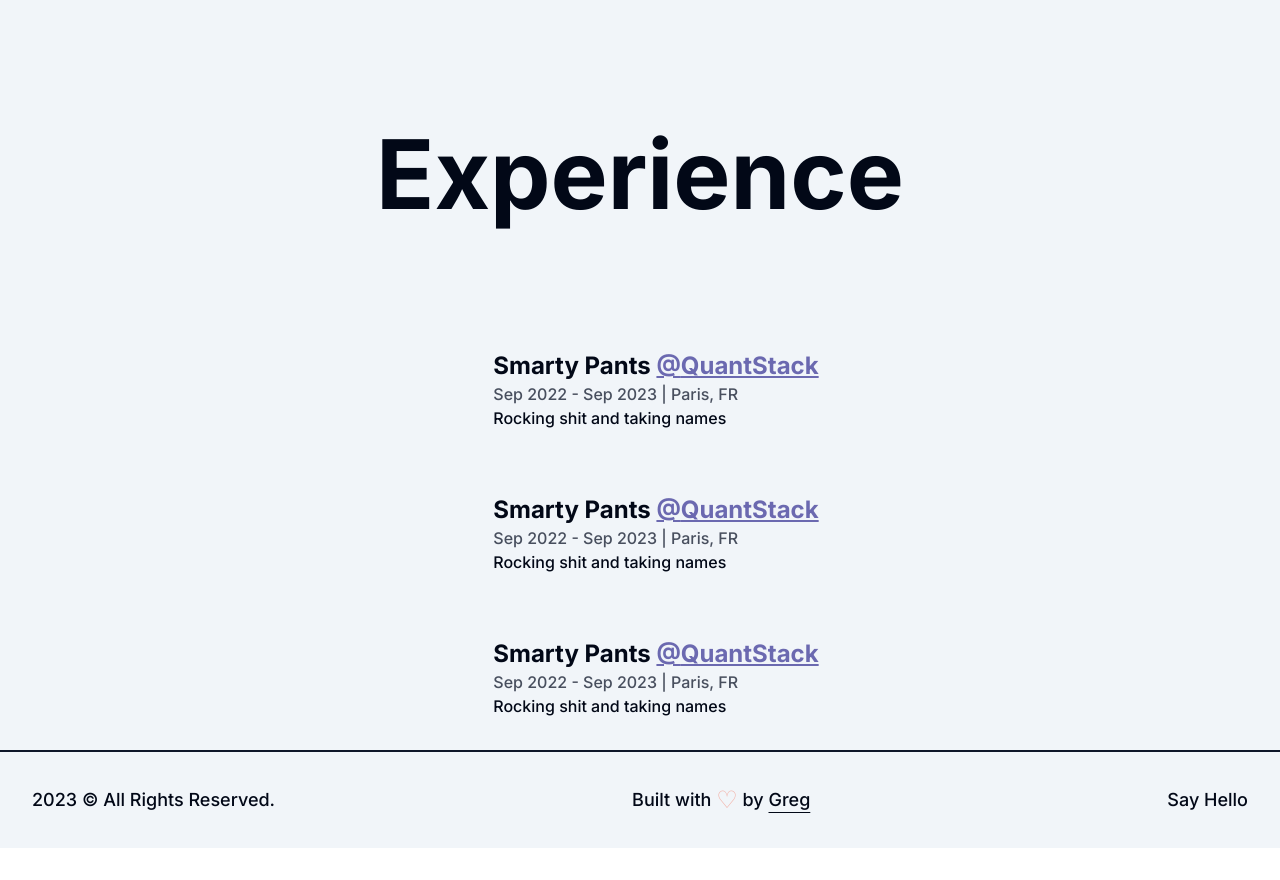
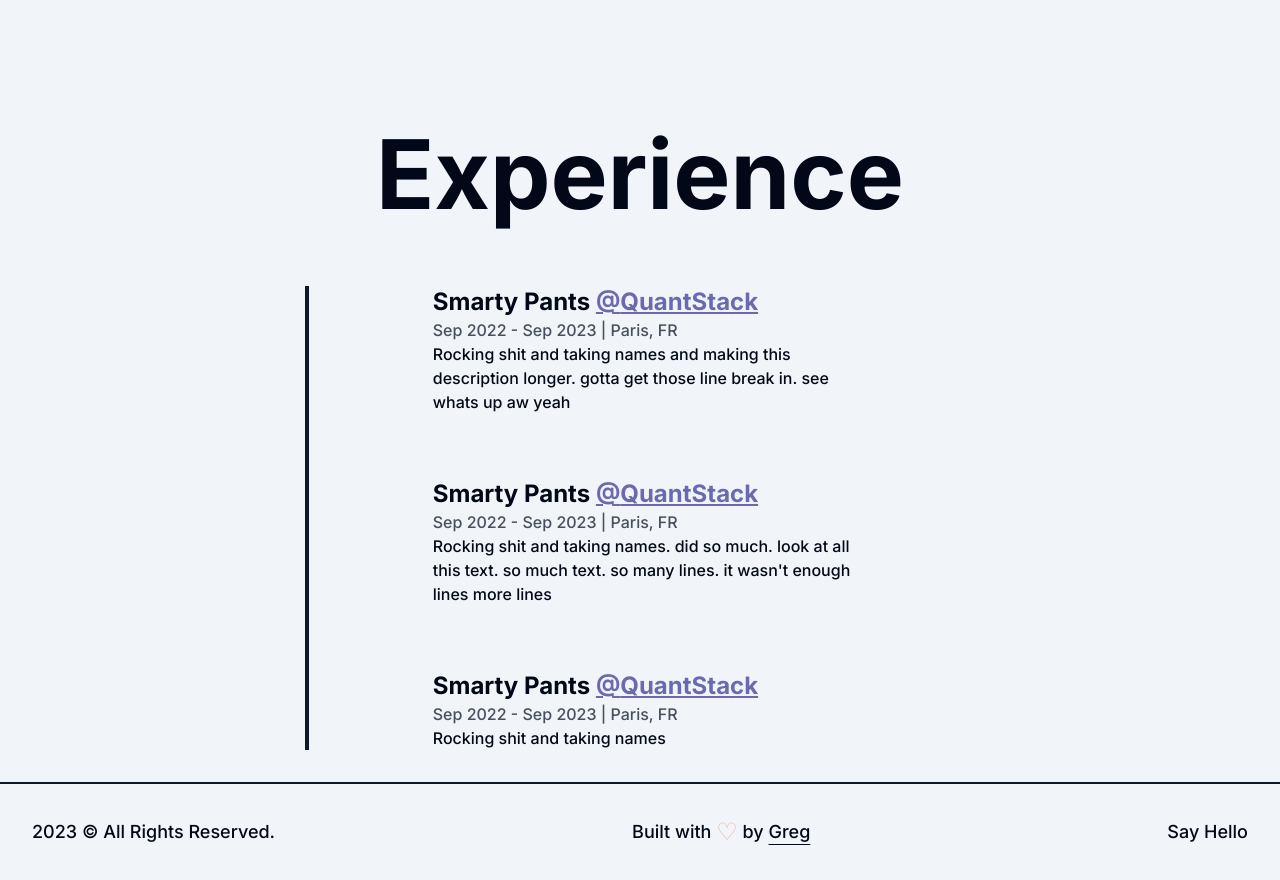
Before and after one commit to gjmooney/portfolio, a Next.js app: page /about in a window 1280 px wide. Shown: the part 1870-2750 px from the top of the page. Before the commit the page ends 2718 px from the top, so only its background shows below. Built offline with nearby package versions, Linux system fonts and the light colour scheme.

Commit message:
More experience section

```diff
--- a/components/Experience.tsx
+++ b/components/Experience.tsx
@@ -16,7 +16,7 @@ const Details = ({
   work,
 }: DetailsProps) => {
   return (
-    <li className="mx-auto my-8 flex w-fit flex-col items-center justify-between first:mt-0 last:mb-0">
+    <li className="mx-auto my-8 flex w-[60%] flex-col justify-between first:mt-0 last:mb-0">
       <div>
         <h3 className="text-2xl font-bold capitalize ">
           {position}&nbsp;
@@ -40,19 +40,20 @@ const Details = ({
 const Experience = () => {
   return (
     <div className="mt-32">
-      <h2 className="mb-32 w-full text-center text-8xl font-bold">
+      <h2 className="mb-16 w-full text-center text-8xl font-bold">
         Experience
       </h2>
 
       <div className="relative mx-auto w-[75%]">
-        <ul className="ml-4 flex w-full flex-col items-start justify-between">
+        <div className="absolute left-8 top-0 h-full w-[4px] origin-top bg-primary" />
+        <ul className="ml-4 flex flex-col items-start justify-between">
           <Details
             position="Smarty Pants"
             company="QuantStack"
             address="Paris, FR"
             companyLink="https://www.quantstack.com"
             time="Sep 2022 - Sep 2023"
-            work="Rocking shit and taking names"
+            work="Rocking shit and taking names and making this description longer. gotta get those line break in. see whats up aw yeah"
           />
           <Details
             position="Smarty Pants"
@@ -60,7 +61,7 @@ const Experience = () => {
             address="Paris, FR"
             companyLink="https://www.quantstack.com"
             time="Sep 2022 - Sep 2023"
-            work="Rocking shit and taking names"
+            work="Rocking shit and taking names. did so much. look at all this text. so much text. so many lines. it wasn't enough lines more lines"
           />
           <Details
             position="Smarty Pants"
--- a/components/Skills.tsx
+++ b/components/Skills.tsx
@@ -10,7 +10,7 @@ interface SkillProps {
 const Skill = ({ name, x, y }: SkillProps) => {
   return (
     <motion.div
-      className="absolute flex cursor-pointer items-center justify-center rounded-full bg-primary px-6 py-3 font-semibold text-primary-foreground shadow-primary first:h-20 first:w-20"
+      className="absolute flex h-24 w-24 cursor-pointer items-center justify-center rounded-full bg-primary px-6 py-3 font-semibold text-primary-foreground shadow-primary first:h-20 first:w-20"
       whileHover={{
         scale: 1.05,
       }}
```
